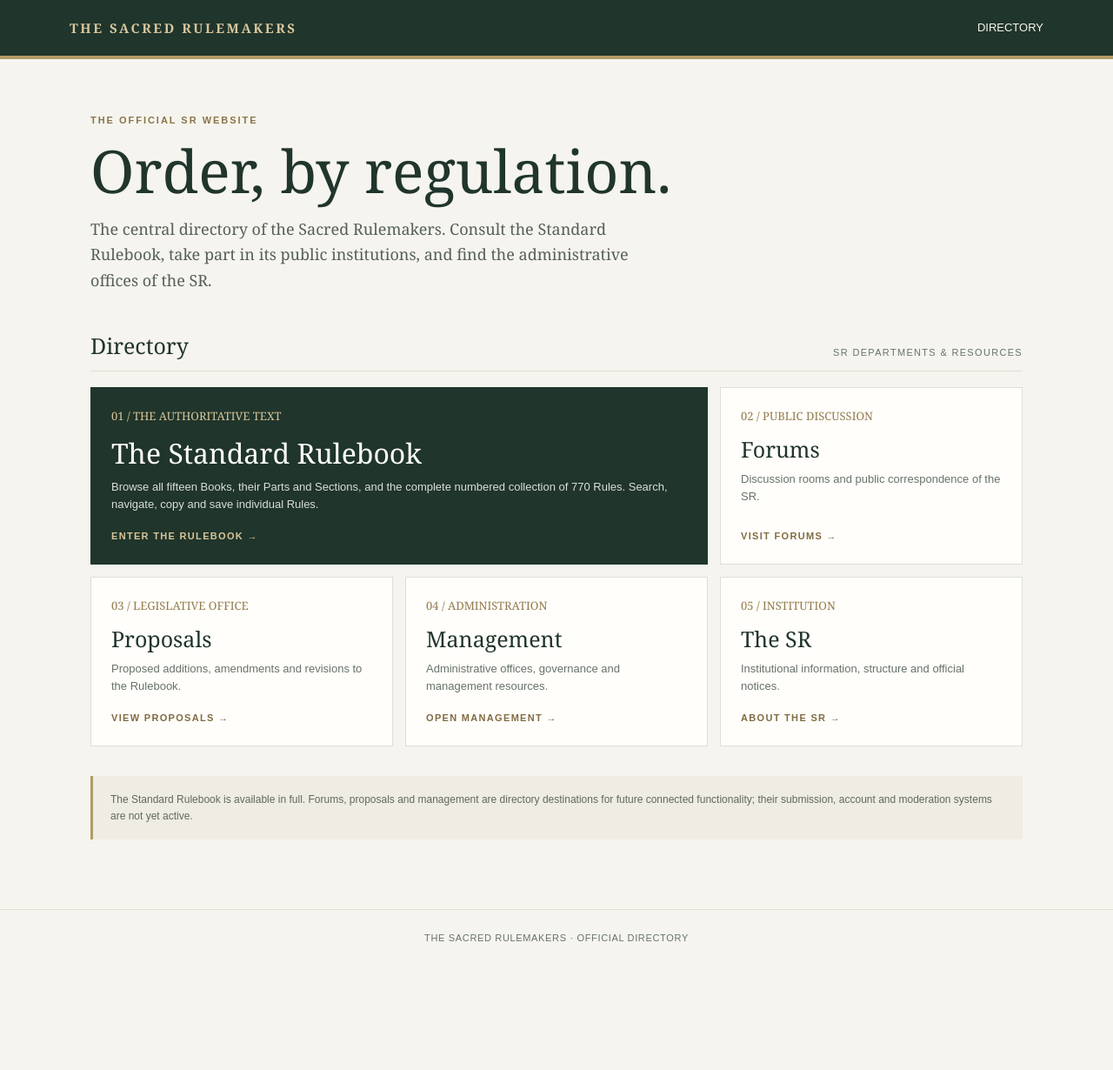
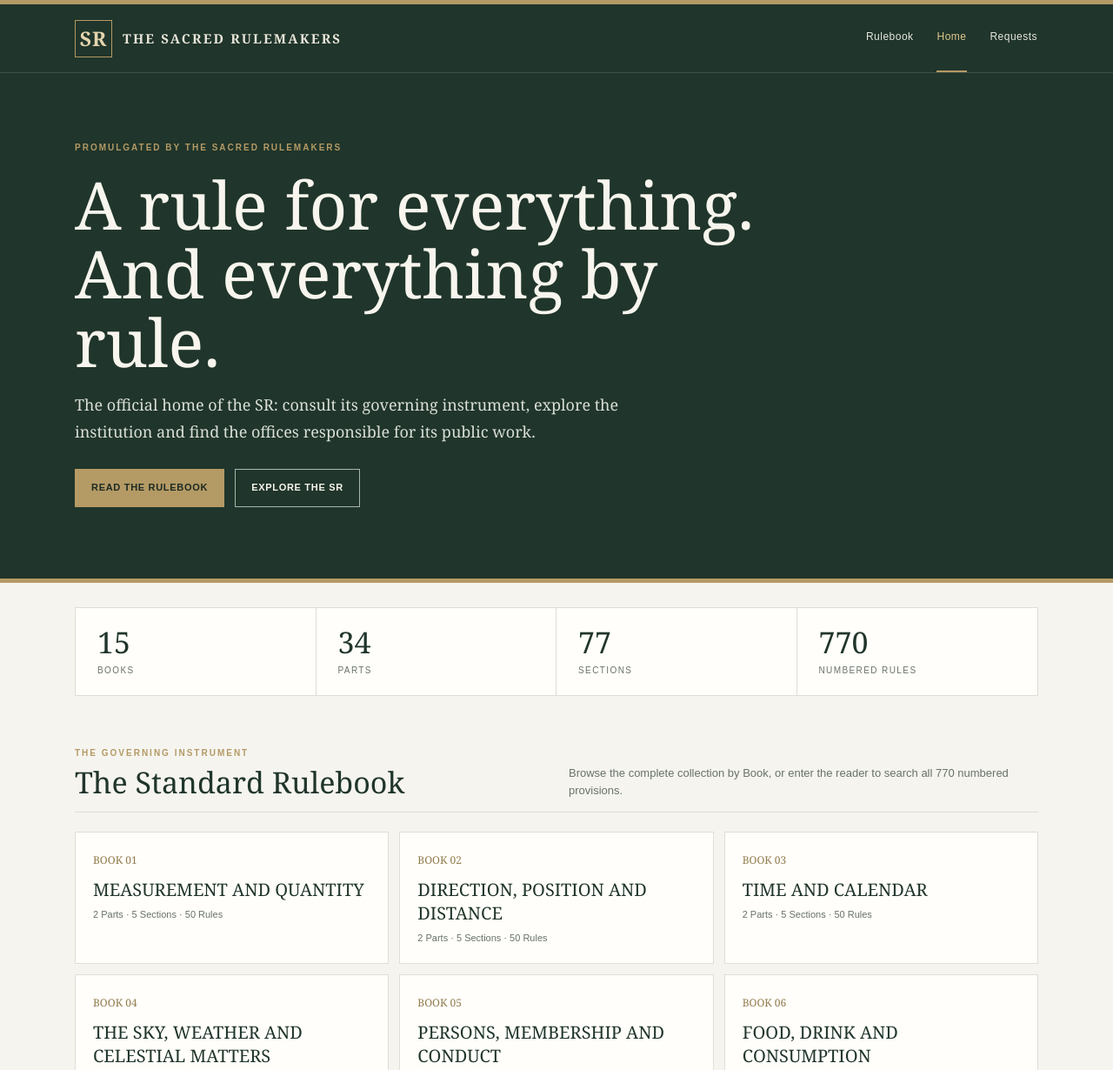
Before and after one commit to Sacred-Rulemakers/SR, a plain HTML site: page index.html in a window 1280 px wide. Shown: the top 1230 px of the page at 87% size. Before the commit the page ends 1112 px from the top, so only its background shows below. Drawn offline with Linux system fonts and the light colour scheme.

Commit message:
Move SR homepage design to the site root

```diff
--- a/index.html
+++ b/index.html
@@ -1,46 +1,47 @@
 <!doctype html>
-<html lang="en-GB">
-<head>
-<meta charset="utf-8">
-<meta name="viewport" content="width=device-width,initial-scale=1">
-<meta name="theme-color" content="#20352b">
-<meta name="description" content="The official home of the Sacred Rulemakers: the Standard Rulebook, forums, proposals and administration.">
-<title>SR — The Sacred Rulemakers</title>
-<style>
-:root{--green:#20352b;--green2:#30493b;--gold:#b49a65;--paper:#f5f4ef;--white:#fffefa;--ink:#222a24;--muted:#687269;--line:#dedfd6;--serif:Georgia,'Times New Roman',serif;--sans:Arial,Helvetica,sans-serif}
-*{box-sizing:border-box}body{margin:0;background:var(--paper);color:var(--ink);font-family:var(--sans);line-height:1.55}
-header{background:var(--green);color:#f8f5ec;padding:22px max(24px,calc((100% - 1120px)/2));border-bottom:4px solid var(--gold)}
-.brand{font:small-caps 700 15px var(--serif);letter-spacing:.17em;color:#d9c79f}.topline{display:flex;align-items:center;justify-content:space-between;gap:20px}.topline a{color:#f8f5ec;text-decoration:none;font-size:13px}
-main{max-width:1120px;margin:0 auto;padding:62px 24px 80px}.intro{max-width:760px;margin-bottom:42px}.eyebrow{color:#8a7448;text-transform:uppercase;letter-spacing:.18em;font-size:11px;font-weight:700}.intro h1{font:normal clamp(42px,7vw,68px)/1.02 var(--serif);color:var(--green);margin:14px 0 18px}.intro p{font:18px/1.65 var(--serif);color:#566057;max-width:670px;margin:0}
-.sectionhead{display:flex;align-items:end;justify-content:space-between;gap:16px;border-bottom:1px solid var(--line);padding-bottom:12px;margin-bottom:18px}.sectionhead h2{font:normal 25px var(--serif);margin:0;color:var(--green)}.sectionhead span{font-size:11px;letter-spacing:.12em;text-transform:uppercase;color:var(--muted)}
-.grid{display:grid;grid-template-columns:repeat(3,minmax(0,1fr));gap:14px}.card{display:flex;flex-direction:column;min-height:190px;padding:23px;background:var(--white);border:1px solid var(--line);text-decoration:none;color:inherit;transition:border-color .15s,transform .15s}.card:hover{border-color:var(--gold);transform:translateY(-2px)}.number{font:13px var(--serif);color:#927b4d}.card h3{font:normal 25px var(--serif);color:var(--green);margin:12px 0 8px}.card p{font-size:13px;color:var(--muted);margin:0 0 18px}.card .open{margin-top:auto;color:#806b42;font-size:11px;letter-spacing:.12em;text-transform:uppercase;font-weight:700}
-.feature{grid-column:span 2;background:var(--green);border-color:var(--green);color:#f8f5ec}.feature .number,.feature .open{color:#d8c69b}.feature h3{font-size:32px;color:#fff}.feature p{color:#d9dfd8}
-.notice{margin-top:34px;padding:18px 20px;border-left:3px solid var(--gold);background:#eeece3;color:#62685f;font-size:12px}
-footer{border-top:1px solid var(--line);padding:24px;text-align:center;color:var(--muted);font-size:11px;letter-spacing:.06em}
-@media(max-width:760px){main{padding-top:42px}.grid{grid-template-columns:1fr 1fr}.feature{grid-column:span 2}.card{min-height:175px;padding:18px}.card h3{font-size:22px}}
-@media(max-width:480px){.grid{grid-template-columns:1fr}.feature{grid-column:span 1}.topline{align-items:flex-start;flex-direction:column}.intro p{font-size:16px}}
-</style>
-</head>
-<body>
-<header><div class="topline"><div class="brand">THE SACRED RULEMAKERS</div><a href="#directory">DIRECTORY</a></div></header>
+<html lang="en-GB"><head><meta charset="utf-8"><meta name="viewport" content="width=device-width,initial-scale=1">
+<meta name="theme-color" content="#20352b"><meta name="description" content="The official home of the Sacred Rulemakers: the Standard Rulebook, Requests, Forums and SR departments.">
+<title>SR — The Sacred Rulemakers</title><link rel="stylesheet" href="assets/sr.css"></head>
+<body><div class="gold-rule"></div>
+<header class="site-header"><div class="head">
+  <a class="brand" href="/SR/" aria-label="The Sacred Rulemakers home"><span class="mark">SR</span><span class="brand-name">THE SACRED RULEMAKERS</span></a>
+  <nav class="primary-nav" aria-label="Primary navigation">
+    <a href="/SR/standard-rulebook/">Rulebook</a>
+    <a href="/SR/" aria-current="page">Home</a>
+    <a href="/SR/requests/">Requests</a>
+  </nav>
+</div></header>
 <main>
-<section class="intro">
-<div class="eyebrow">The official SR website</div>
-<h1>Order, by regulation.</h1>
-<p>The central directory of the Sacred Rulemakers. Consult the Standard Rulebook, take part in its public institutions, and find the administrative offices of the SR.</p>
-</section>
-<section id="directory">
-<div class="sectionhead"><h2>Directory</h2><span>SR departments &amp; resources</span></div>
-<div class="grid">
-<a class="card feature" href="/SR/standard-rulebook/"><div class="number">01 / THE AUTHORITATIVE TEXT</div><h3>The Standard Rulebook</h3><p>Browse all fifteen Books, their Parts and Sections, and the complete numbered collection of 770 Rules. Search, navigate, copy and save individual Rules.</p><span class="open">Enter the Rulebook →</span></a>
-<a class="card" href="/SR/forums/"><div class="number">02 / PUBLIC DISCUSSION</div><h3>Forums</h3><p>Discussion rooms and public correspondence of the SR.</p><span class="open">Visit forums →</span></a>
-<a class="card" href="/SR/proposals/"><div class="number">03 / LEGISLATIVE OFFICE</div><h3>Proposals</h3><p>Proposed additions, amendments and revisions to the Rulebook.</p><span class="open">View proposals →</span></a>
-<a class="card" href="/SR/management/"><div class="number">04 / ADMINISTRATION</div><h3>Management</h3><p>Administrative offices, governance and management resources.</p><span class="open">Open management →</span></a>
-<a class="card" href="/SR/about/"><div class="number">05 / INSTITUTION</div><h3>The SR</h3><p>Institutional information, structure and official notices.</p><span class="open">About the SR →</span></a>
-</div>
-<div class="notice">The Standard Rulebook is available in full. Forums, proposals and management are directory destinations for future connected functionality; their submission, account and moderation systems are not yet active.</div>
-</section>
-</main>
-<footer>THE SACRED RULEMAKERS · OFFICIAL DIRECTORY</footer>
-</body>
-</html>
+  <section class="home-hero"><div class="wrap">
+    <div class="eyebrow">Promulgated by the Sacred Rulemakers</div>
+    <h1>A rule for everything.<br>And everything by rule.</h1>
+    <p>The official home of the SR: consult its governing instrument, explore the institution and find the offices responsible for its public work.</p>
+    <div class="actions"><a class="button" href="/SR/standard-rulebook/">Read the Rulebook</a><a class="button alt" href="#departments">Explore the SR</a></div>
+  </div></section>
+  <div class="wrap"><div class="stats" aria-label="Rulebook at a glance">
+    <div class="stat"><strong>15</strong><span>Books</span></div>
+    <div class="stat"><strong>34</strong><span>Parts</span></div>
+    <div class="stat"><strong>77</strong><span>Sections</span></div>
+    <div class="stat"><strong>770</strong><span>Numbered Rules</span></div>
+  </div></div>
+  <section class="content-section"><div class="wrap">
+    <div class="section-heading"><div><div class="kicker">The governing instrument</div><h2>The Standard Rulebook</h2></div><p>Browse the complete collection by Book, or enter the reader to search all 770 numbered provisions.</p></div>
+    <div class="book-grid" id="bookGrid"></div>
+    <div class="section-action"><a class="text-link" href="/SR/standard-rulebook/">Open the complete Rulebook →</a></div>
+  </div></section>
+  <section class="content-section tinted" id="departments"><div class="wrap">
+    <div class="section-heading"><div><div class="kicker">The institution</div><h2>SR departments and resources</h2></div><p>Public discussion, formal requests and the offices responsible for the work of the SR.</p></div>
+    <div class="directory-grid">
+      <a class="directory-card" href="/SR/forums/"><span class="number">01 / PUBLIC DISCUSSION</span><h3>Forums</h3><p>Discussion spaces and public correspondence of the SR.</p><span class="open">Visit Forums →</span></a>
+      <a class="directory-card" href="/SR/requests/"><span class="number">02 / REQUESTS OFFICE</span><h3>Requests</h3><p>Formal requests concerning the Standard Rulebook and its provisions.</p><span class="open">View Requests →</span></a>
+      <a class="directory-card" href="/SR/management/"><span class="number">03 / ADMINISTRATION</span><h3>Management</h3><p>Administrative resources, governance and management.</p><span class="open">Open Management →</span></a>
+      <a class="directory-card" href="/SR/about/"><span class="number">04 / INSTITUTION</span><h3>The SR</h3><p>Institutional information, structure and official notices.</p><span class="open">About the SR →</span></a>
+    </div>
+  </div></section>
+</main><footer class="site-footer"><div class="wrap"><span>THE SACRED RULEMAKERS · OFFICIAL WEBSITE</span><small><a href="/SR/">Return to Home</a></small></div></footer>
+<script id="book-directory-data" type="application/json">[{"index":0,"title":"MEASUREMENT AND QUANTITY","parts":2,"sections":5,"rules":50},{"index":1,"title":"DIRECTION, POSITION AND DISTANCE","parts":2,"sections":5,"rules":50},{"index":2,"title":"TIME AND CALENDAR","parts":2,"sections":5,"rules":50},{"index":3,"title":"THE SKY, WEATHER AND CELESTIAL MATTERS","parts":2,"sections":5,"rules":50},{"index":4,"title":"PERSONS, MEMBERSHIP AND CONDUCT","parts":2,"sections":5,"rules":50},{"index":5,"title":"FOOD, DRINK AND CONSUMPTION","parts":3,"sections":8,"rules":80},{"index":6,"title":"ANIMALS, PLANTS AND OTHER LIFE","parts":2,"sections":5,"rules":50},{"index":7,"title":"PROPERTY, OBJECTS AND MATERIALS","parts":3,"sections":5,"rules":50},{"index":8,"title":"LANGUAGE, SIGNS AND COMMUNICATION","parts":1,"sections":5,"rules":50},{"index":9,"title":"AUTHORITY, ADMINISTRATION AND FINAL PROVISIONS","parts":4,"sections":9,"rules":90},{"index":10,"title":"THE MIND AND THE EXERCISE OF REASON","parts":2,"sections":4,"rules":40},{"index":11,"title":"THE PERSON AND SOCIAL CONDUCT","parts":2,"sections":4,"rules":40},{"index":12,"title":"THE BODY, HEALTH AND DAILY EXISTENCE","parts":2,"sections":4,"rules":40},{"index":13,"title":"LEARNING, WORK AND ECONOMIC AFFAIRS","parts":2,"sections":3,"rules":30},{"index":14,"title":"SOCIETY, PUBLIC ORDER AND THE NATURAL WORLD","parts":3,"sections":5,"rules":50}]</script>
+<script>
+const books=JSON.parse(document.getElementById('book-directory-data').textContent);
+const esc=s=>String(s).replace(/[&<>"']/g,c=>({'&':'&amp;','<':'&lt;','>':'&gt;','"':'&quot;',"'":'&#39;'}[c]));
+document.getElementById('bookGrid').innerHTML=books.map(b=>'<a class="book-card" href="/SR/standard-rulebook/?book='+b.index+'"><span class="number">BOOK '+String(b.index+1).padStart(2,'0')+'</span><h3>'+esc(b.title)+'</h3><p>'+b.parts+' Parts · '+b.sections+' Sections · '+b.rules+' Rules</p></a>').join('');
+</script></body></html>
```
